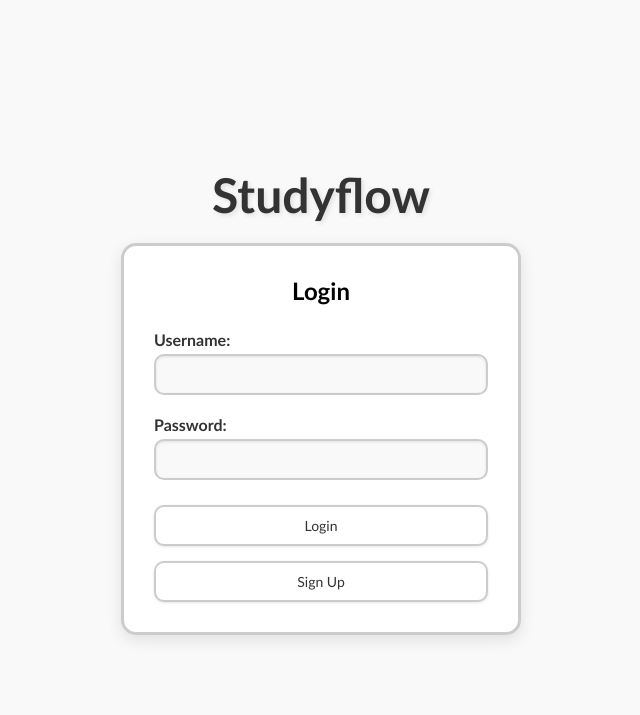
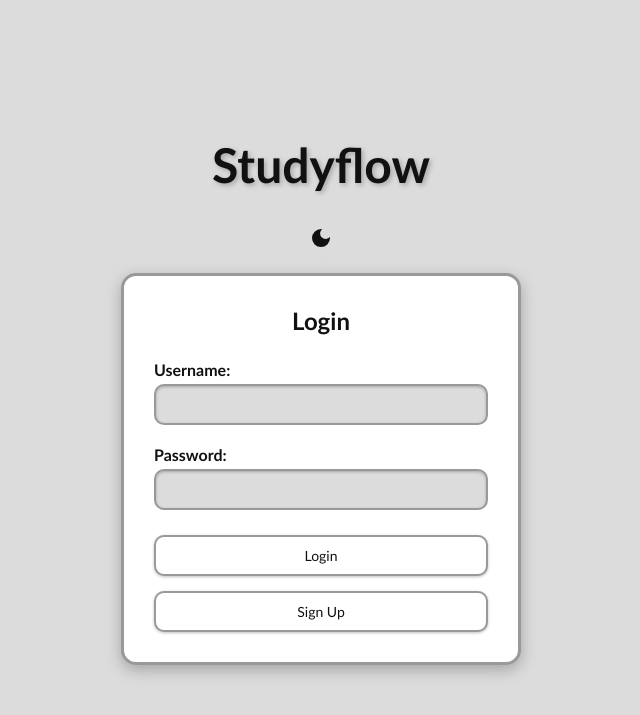
Before and after one commit to lucasleung8/studyflow, a PHP site: page /login.html in a window 1280 px wide. Shown: the top 715 px of the page, without its empty margins (319-959 px from the left). Run offline with PHP 8.4, Linux system fonts and the light colour scheme.

Commit message:
added darkmode button to login screen

```diff
--- a/css/auth.css
+++ b/css/auth.css
@@ -37,6 +37,10 @@ body {
     transition: background 0.5s, color 0.5s;
 }
 
+h2 {
+    color: var(--font-color);
+}
+
 .center-text {
     text-align: center;
     margin-bottom: 20px;
@@ -62,6 +66,7 @@ body {
     background: var(--container-color);
     width: 90%;
     max-width: 400px;
+    margin-top: 10px;
     padding: 30px;
     border: 3px solid var(--border-color); /* Add a clear border */
     border-radius: 15px; /* Rounded corners */
--- a/login.html
+++ b/login.html
@@ -12,10 +12,24 @@ Created by Raymond, Aiden, and Lucas for COMPSCI 1XD3 at McMaster University.
     <meta charset="utf-8">
     <title>Login - Studyflow</title>
     <link rel="stylesheet" href="css/auth.css">
+    <link rel="stylesheet" href="css/darkmode.css">
+    <script src="js/home/darkmode.js" defer></script>
     <script src="js/login/login.js" defer></script>
 </head>
 <body>
     <a href="index.html" class="center-text">Studyflow</a>
+    <button id="themeSwitch">
+        <svg xmlns="http://www.w3.org/2000/svg" height="24px" viewBox="0 -960 960 960" width="24px"
+            fill="#e3e3e3">
+            <path
+                d="M480-120q-150 0-255-105T120-480q0-150 105-255t255-105q14 0 27.5 1t26.5 3q-41 29-65.5 75.5T444-660q0 90 63 153t153 63q55 0 101-24.5t75-65.5q2 13 3 26.5t1 27.5q0 150-105 255T480-120Z" />
+        </svg>
+        <svg xmlns="http://www.w3.org/2000/svg" height="24px" viewBox="0 -960 960 960" width="24px"
+            fill="#e3e3e3">
+            <path
+                d="M480-280q-83 0-141.5-58.5T280-480q0-83 58.5-141.5T480-680q83 0 141.5 58.5T680-480q0 83-58.5 141.5T480-280ZM200-440H40v-80h160v80Zm720 0H760v-80h160v80ZM440-760v-160h80v160h-80Zm0 720v-160h80v160h-80ZM256-650l-101-97 57-59 96 100-52 56Zm492 496-97-101 53-55 101 97-57 59Zm-98-550 97-101 59 57-100 96-56-52ZM154-212l101-97 55 53-97 101-59-57Z" />
+        </svg>
+    </button>
     <div id="loginContainer" class="rounded-container">
         <h2>Login</h2>
         <div id="loginForm">
```
